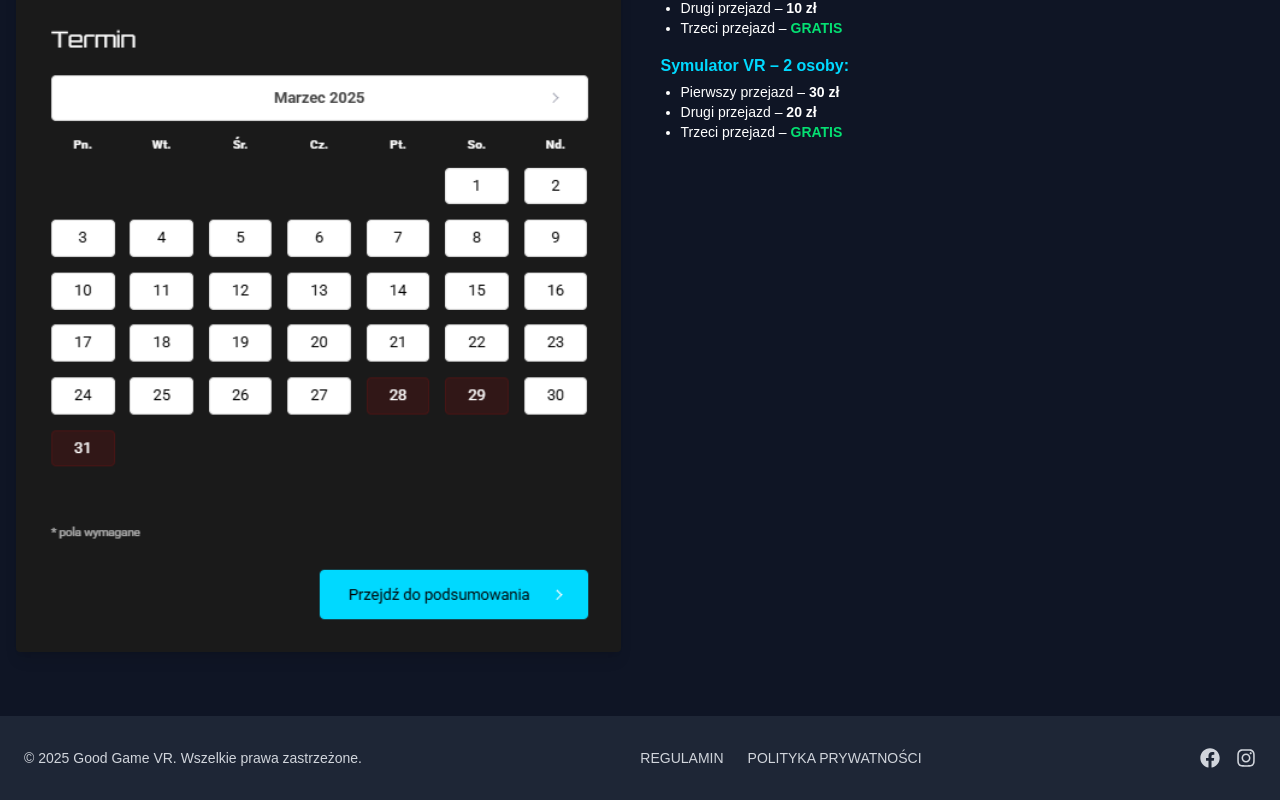
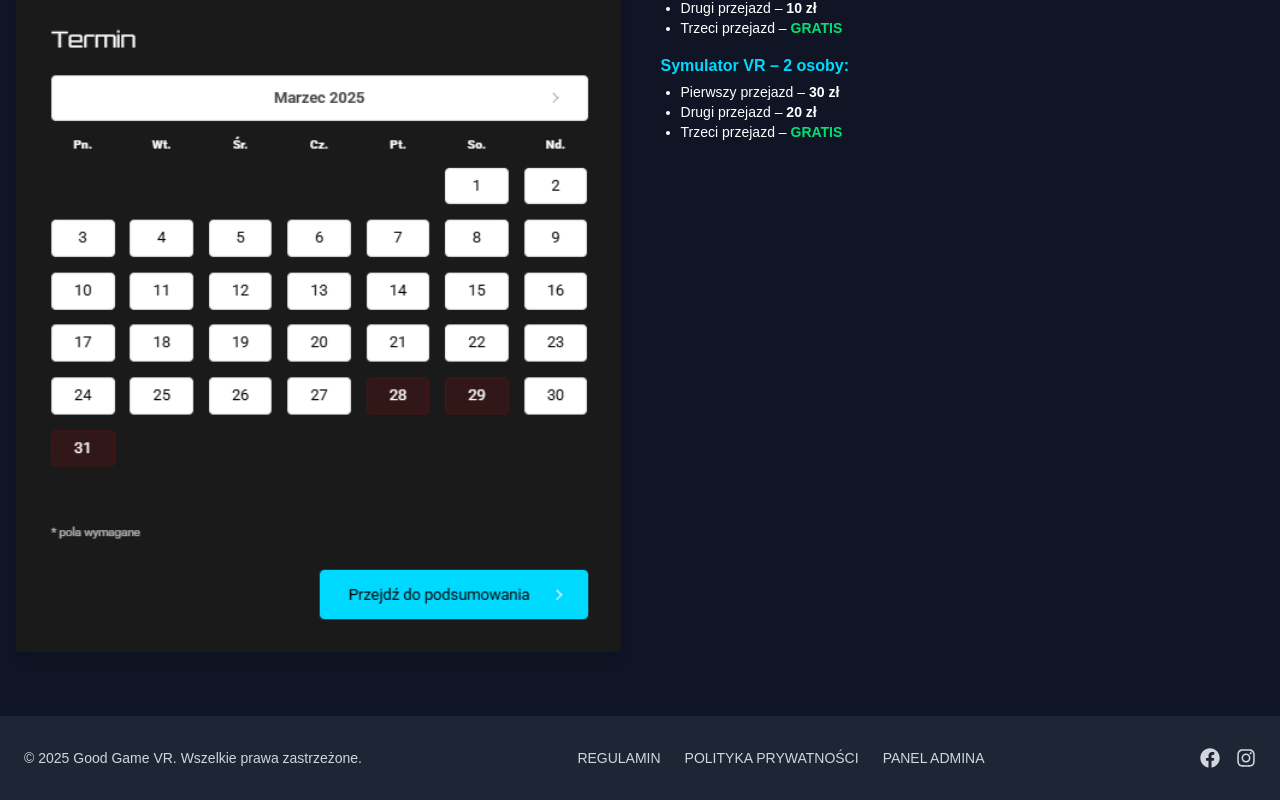
Before and after one commit to Hypereqqq/good-game-vr, a React (Vite) app: page / in a window 1280 px wide. Shown: the part 2392-3192 px from the top of the page. Built offline with nearby package versions, Linux system fonts and the light colour scheme; a web font is replaced by a local one.

Commit message:
added shortcut

```diff
--- a/src/components/Footer.tsx
+++ b/src/components/Footer.tsx
@@ -9,7 +9,8 @@ const Footer: React.FC = () => {
         {/* Lewa strona */}
         <div className="text-center md:text-left">
           <p className="text-sm">
-            &copy; {new Date().getFullYear()} Good Game VR. Wszelkie prawa zastrzeżone.
+            &copy; {new Date().getFullYear()} Good Game VR. Wszelkie prawa
+            zastrzeżone.
           </p>
         </div>
 
@@ -18,8 +19,14 @@ const Footer: React.FC = () => {
           <Link to="/regulamin" className="hover:text-[#00d9ff] transition">
             Regulamin
           </Link>
-          <Link to="/polityka-prywatnosci" className="hover:text-[#00d9ff] transition">
+          <Link
+            to="/polityka-prywatnosci"
+            className="hover:text-[#00d9ff] transition"
+          >
             Polityka prywatności
+          </Link>
+          <Link to="/login" className="hover:text-[#00d9ff] transition">
+            Panel admina
           </Link>
         </div>
 
```
